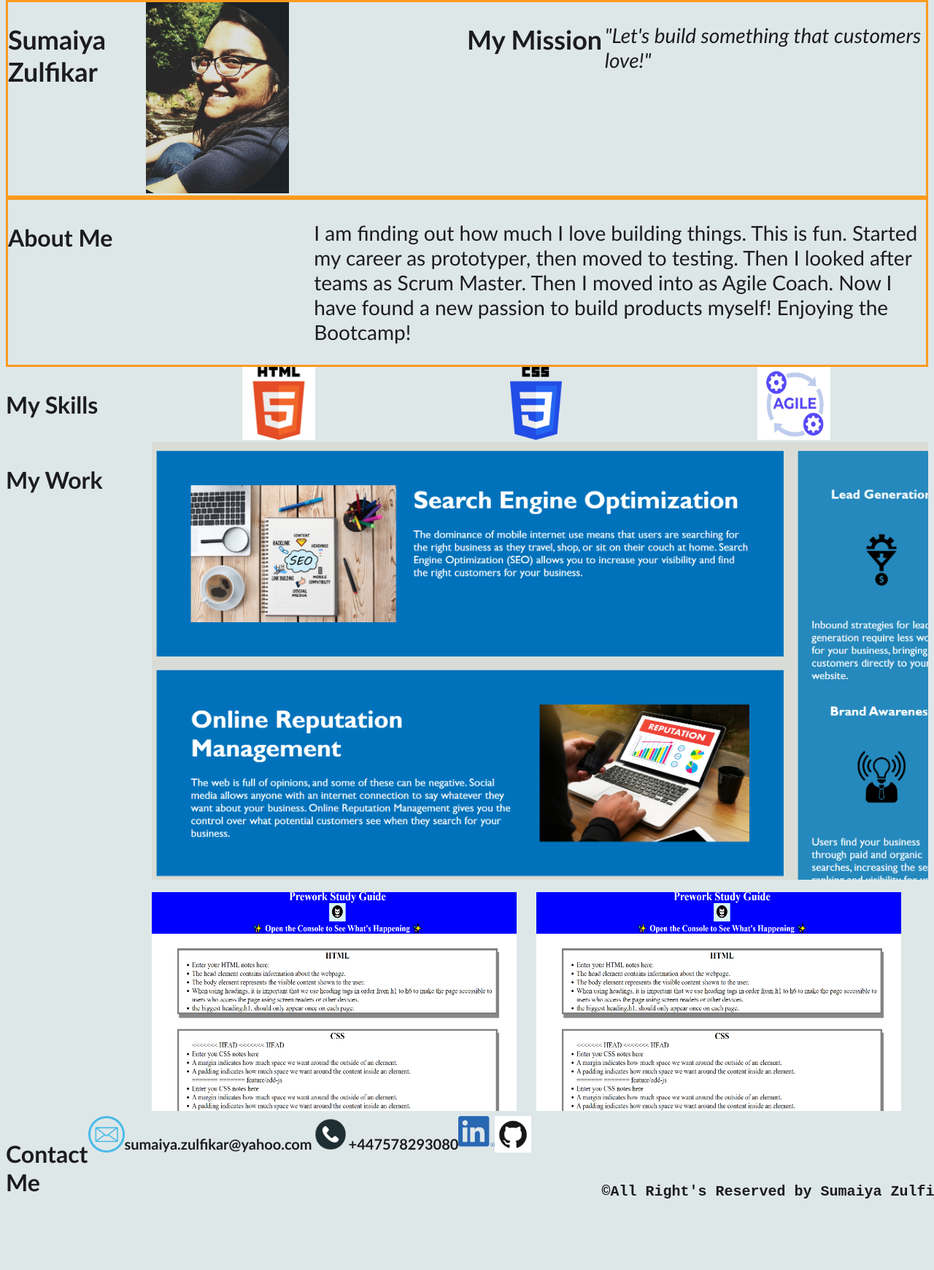
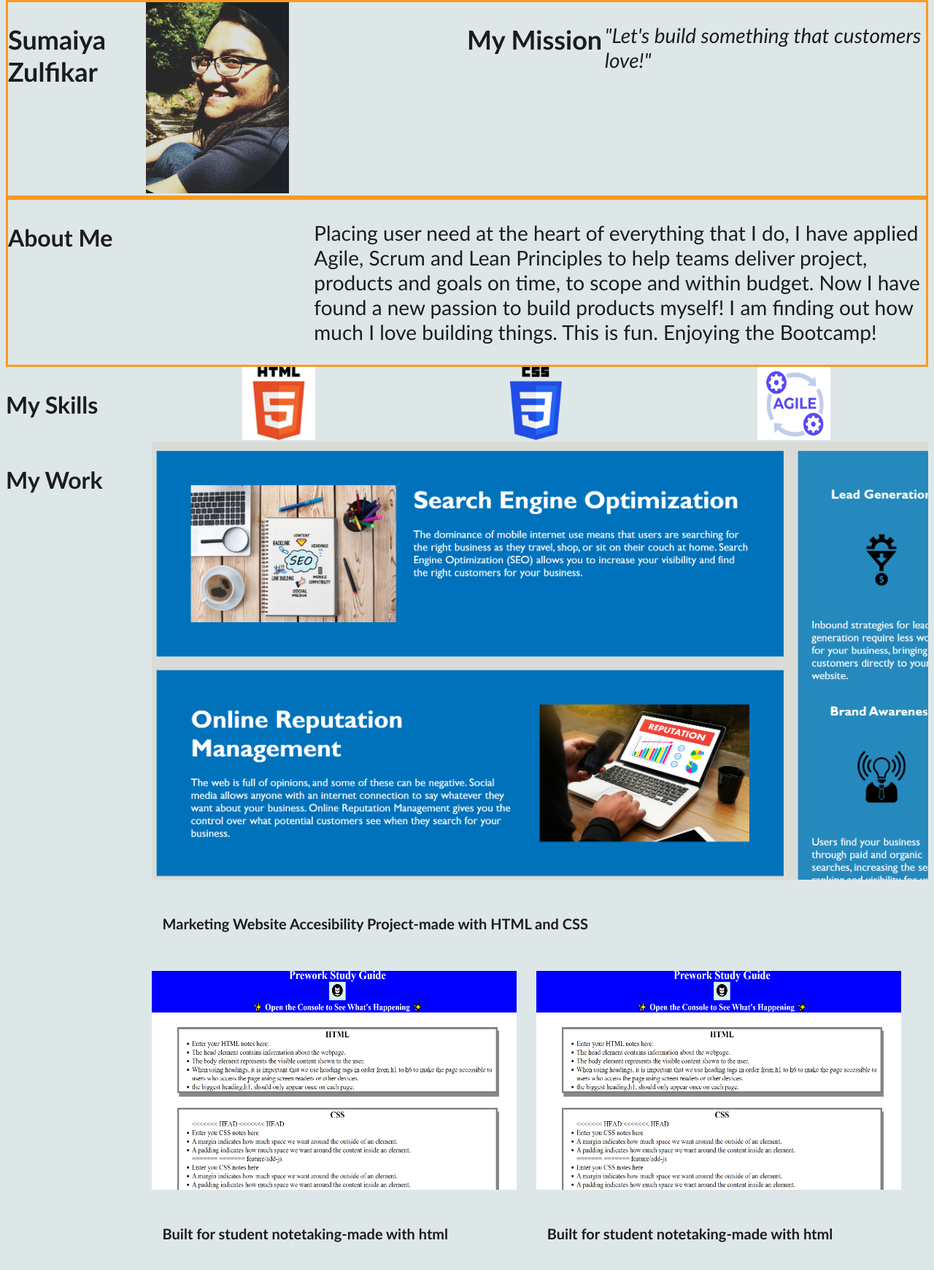
Before and after one commit to sumzulfikar/Sumaiya-Zulfikar, a plain HTML site: page index.html in a window 1280 px wide. Shown: the part 252-1993 px from the top of the page at 73% size. Drawn offline with Linux system fonts and the light colour scheme.

Commit message:
added titles for the projects

```diff
--- a/index.html
+++ b/index.html
@@ -46,9 +46,10 @@
                 <h3>About Me</h3>
             </div>
             <div id="background">
-                <p>I am finding out how much I love building things. This is fun. Started my career as prototyper, then
-                    moved to testing. Then I looked after teams as Scrum Master. Then I moved into as Agile Coach.
-                    Now I have found a new passion to build products myself! Enjoying the Bootcamp!
+                <p> Placing user need at the heart of everything that I do, I have applied Agile, Scrum and Lean Principles to help
+                     teams deliver project, products and goals on time, to scope and within budget.
+                     Now I have found a new passion to build products myself! I am finding out how much I love building things. This is fun.
+                     Enjoying the Bootcamp!
                 </p>
             </div>
         </section>
@@ -71,16 +72,23 @@
             </div>
             <div id="first-app">
                 <a href="https://github.com/sumzulfikar/Horiseon-Accessibility-Optimization">
-               <img src="./images/seo.PNG" alt="websiteimage" style="height: 600px; width: auto;" class="project-image">
+               <img src="./images/seo.PNG" alt="websiteimage" style="height: 600px; width: auto;" class="project-image"> </a>
+              <h4 class="heading">Marketing Website Accesibility Project-made with HTML and CSS</h4>
+
 
             </div>
             <div id="second-app">
                 <a href="https://sumzulfikar.github.io/prework-study-guide/">
                 <img src="./images/studyguide.PNG" alt="a page for students learning html" class="project-image" style="height: 300px; width: 500px;"></a>
+                <h4 class="heading">Built for student notetaking-made with html</h4>
+
+
+
             </div>
             <div id="third-app">
                 <a href="https://sumzulfikar.github.io/prework-study-guide/">
                     <img src="./images/studyguide.PNG" alt="a page for students learning html" class="project-image" style="height: 300px; width: 500px;"></a>
+                    <h4 class="heading">Built for student notetaking-made with html</h4>
             </div>
         </section>
     </main>
--- a/style.css
+++ b/style.css
@@ -207,6 +207,11 @@ a{
     align-self: flex-end;
     /* transition: all 0.5s ease-in-out; */
 }
+.heading{
+    background-color: var(--light);
+    padding: 15px;
+    height: 25px;
+}
 
 footer{
     display: flex;
```
